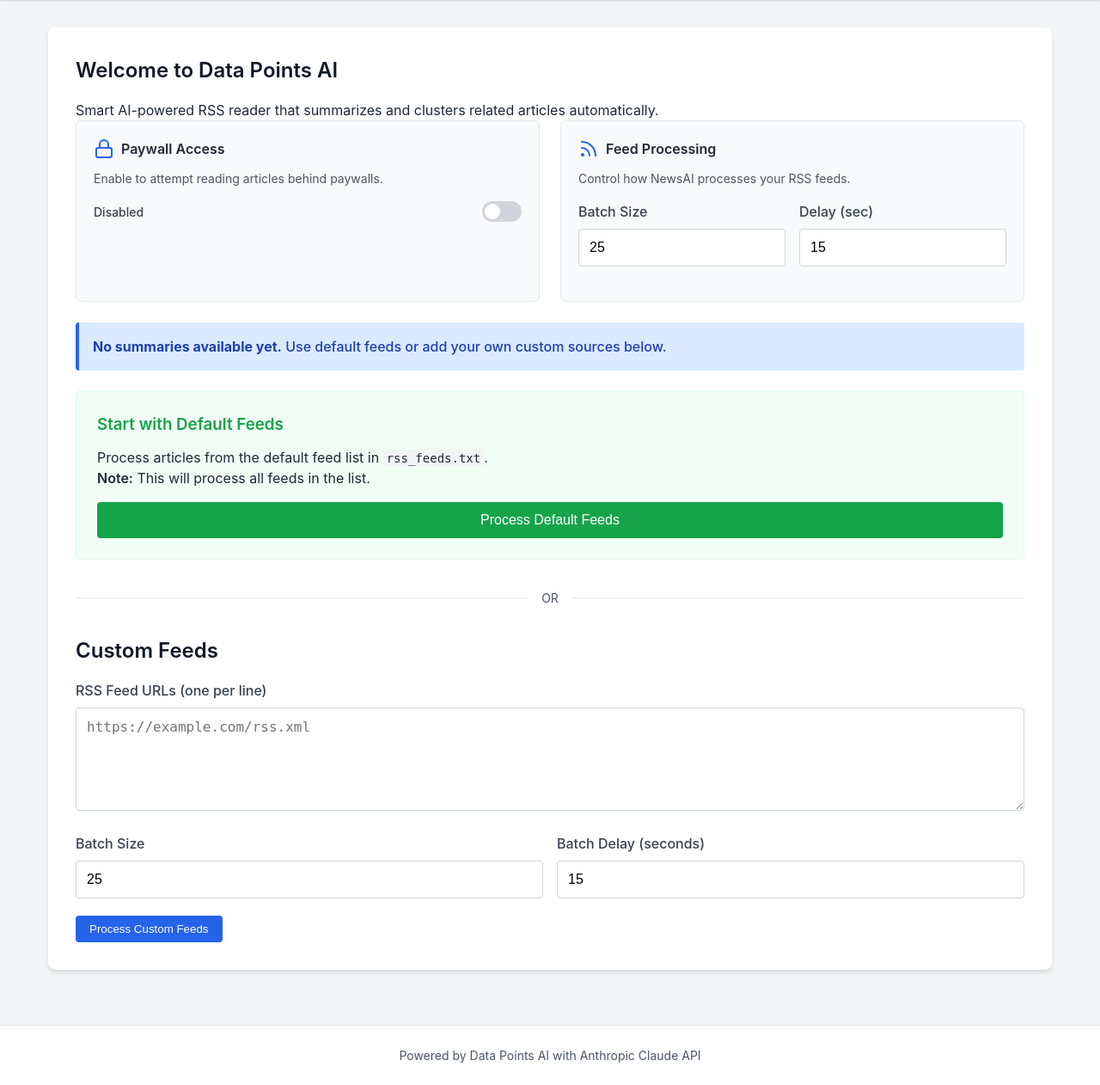
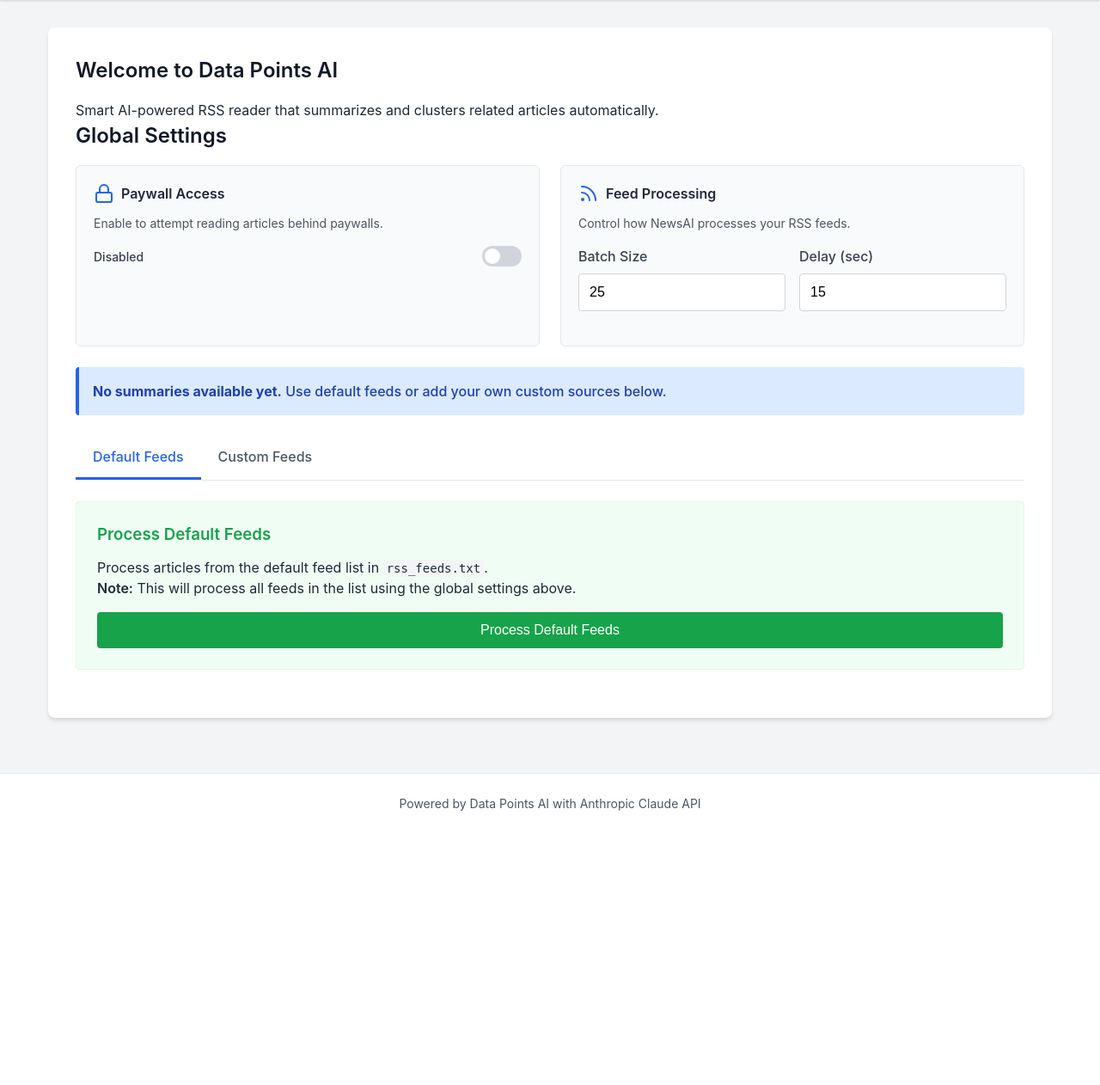
Before and after one commit to tcarmody/rss-reader, a Flask app: page / in a window 1280 px wide. Shown: the part 62-1324 px from the top of the page at 86% size. After the commit the page ends 1005 px from the top, so only its background shows below. Run offline with Flask 2, Linux system fonts and the light colour scheme; parts of the project's set-up code (start-up, migrations or seed data) failed here and were passed over.

Commit message:
De-duplicated processing settings in welcome.html

```diff
--- a/templates/welcome.html
+++ b/templates/welcome.html
@@ -375,6 +375,38 @@
       font-size: 0.875rem;
     }
 
+    .tabs {
+      display: flex;
+      border-bottom: 1px solid var(--neutral-200);
+      margin-bottom: 1.5rem;
+    }
+
+    .tab {
+      padding: 0.75rem 1.25rem;
+      cursor: pointer;
+      font-weight: 500;
+      color: var(--neutral-600);
+      border-bottom: 3px solid transparent;
+      transition: all 0.2s;
+    }
+
+    .tab:hover {
+      color: var(--primary);
+    }
+
+    .tab.active {
+      color: var(--primary);
+      border-bottom-color: var(--primary);
+    }
+
+    .tab-content {
+      display: none;
+    }
+
+    .tab-content.active {
+      display: block;
+    }
+
     @media (max-width: 768px) {
       .settings-grid {
         grid-template-columns: 1fr;
@@ -406,7 +438,10 @@
         <h1 class="card-title">Welcome to Data Points AI</h1>
         <p>Smart AI-powered RSS reader that summarizes and clusters related articles automatically.</p>
 
+        <!-- Configuration Section -->
+        <h3 class="card-title">Global Settings</h3>
         <div class="settings-grid">
+          <!-- Paywall Access -->
           <div class="setting-card">
             <div class="setting-header">
               <svg class="setting-icon" xmlns="http://www.w3.org/2000/svg" width="24" height="24" viewBox="0 0 24 24" fill="none" stroke="currentColor" stroke-width="2" stroke-linecap="round" stroke-linejoin="round">
@@ -435,6 +470,7 @@
             </form>
           </div>
 
+          <!-- Feed Processing -->
           <div class="setting-card">
             <div class="setting-header">
               <svg class="setting-icon" xmlns="http://www.w3.org/2000/svg" width="24" height="24" viewBox="0 0 24 24" fill="none" stroke="currentColor" stroke-width="2" stroke-linecap="round" stroke-linejoin="round">
@@ -446,16 +482,18 @@
             </div>
             <p class="setting-description">Control how NewsAI processes your RSS feeds.</p>
 
+            <form id="globalSettingsForm">
               <div class="input-group">
                 <div class="form-group">
-                <label class="form-label" for="batch_size_setting">Batch Size</label>
-                <input class="form-input" type="number" id="batch_size_setting" value="25" min="1">
+                  <label class="form-label" for="global_batch_size">Batch Size</label>
+                  <input class="form-input" type="number" id="global_batch_size" name="global_batch_size" value="25" min="1">
                 </div>
                 <div class="form-group">
-                <label class="form-label" for="batch_delay_setting">Delay (sec)</label>
-                <input class="form-input" type="number" id="batch_delay_setting" value="15" min="1">
+                  <label class="form-label" for="global_batch_delay">Delay (sec)</label>
+                  <input class="form-input" type="number" id="global_batch_delay" name="global_batch_delay" value="15" min="1">
                 </div>
               </div>
+            </form>
           </div>
         </div>
 
@@ -463,44 +501,49 @@
           <p><strong>No summaries available yet.</strong> Use default feeds or add your own custom sources below.</p>
         </div>
 
+        <!-- Feed Processing Section -->
+        <div class="tabs">
+          <div class="tab active" data-tab="default-feeds">Default Feeds</div>
+          <div class="tab" data-tab="custom-feeds">Custom Feeds</div>
+        </div>
+
+        <!-- Default Feeds -->
+        <div class="tab-content active" id="default-feeds">
           {% if has_default_feeds %}
           <div class="feed-section">
-          <h3>Start with Default Feeds</h3>
+            <h3>Process Default Feeds</h3>
             <p>Process articles from the default feed list in <span class="code">rss_feeds.txt</span>.</p>
-          <p><span class="strong">Note:</span> This will process all feeds in the list.</p>
+            <p><span class="strong">Note:</span> This will process all feeds in the list using the global settings above.</p>
 
             <form action="/refresh" method="post" style="margin-top: 1rem">
               <input type="hidden" name="use_default" value="true">
+              <input type="hidden" name="batch_size" id="default_batch_size">
+              <input type="hidden" name="batch_delay" id="default_batch_delay">
               <button type="submit" class="button success large">Process Default Feeds</button>
             </form>
           </div>
-
-        <div class="separator">
-          <span>OR</span>
+          {% else %}
+          <div class="info-banner">
+            <p>No default feeds found. Please create a <span class="code">rss_feeds.txt</span> file or add custom feeds.</p>
           </div>
           {% endif %}
+        </div>
 
-        <h3 class="card-title">Custom Feeds</h3>
+        <!-- Custom Feeds -->
+        <div class="tab-content" id="custom-feeds">
+          <h3>Add Custom Feeds</h3>
           <form action="/refresh" method="post">
             <div class="form-group">
               <label class="form-label" for="feeds">RSS Feed URLs (one per line)</label>
               <textarea class="form-input" id="feeds" name="feeds" placeholder="https://example.com/rss.xml"></textarea>
             </div>
 
-          <div class="input-group">
-            <div class="form-group">
-              <label class="form-label" for="batch_size">Batch Size</label>
-              <input class="form-input" type="number" id="batch_size" name="batch_size" value="25" min="1">
-            </div>
-
-            <div class="form-group">
-              <label class="form-label" for="batch_delay">Batch Delay (seconds)</label>
-              <input class="form-input" type="number" id="batch_delay" name="batch_delay" value="15" min="1">
-            </div>
-          </div>
+            <input type="hidden" name="batch_size" id="custom_batch_size">
+            <input type="hidden" name="batch_delay" id="custom_batch_delay">
 
             <button type="submit" class="button">Process Custom Feeds</button>
           </form>
+        </div>
       </div>
     </main>
 
@@ -508,5 +551,55 @@
       <p>Powered by Data Points AI with Anthropic Claude API</p>
     </footer>
   </div>
+
+  <script>
+    // Tab switching functionality
+    const tabs = document.querySelectorAll('.tab');
+    const tabContents = document.querySelectorAll('.tab-content');
+
+    tabs.forEach(tab => {
+      tab.addEventListener('click', () => {
+        // Remove active class from all tabs and contents
+        tabs.forEach(t => t.classList.remove('active'));
+        tabContents.forEach(c => c.classList.remove('active'));
+
+        // Add active class to clicked tab
+        tab.classList.add('active');
+
+        // Show corresponding content
+        const tabId = tab.getAttribute('data-tab');
+        document.getElementById(tabId).classList.add('active');
+      });
+    });
+
+    // Synchronize global settings with the form submissions
+    const globalBatchSizeInput = document.getElementById('global_batch_size');
+    const globalBatchDelayInput = document.getElementById('global_batch_delay');
+    const defaultBatchSizeInput = document.getElementById('default_batch_size');
+    const defaultBatchDelayInput = document.getElementById('default_batch_delay');
+    const customBatchSizeInput = document.getElementById('custom_batch_size');
+    const customBatchDelayInput = document.getElementById('custom_batch_delay');
+
+    // Update hidden fields when global settings change
+    function updateHiddenFields() {
+      defaultBatchSizeInput.value = globalBatchSizeInput.value;
+      defaultBatchDelayInput.value = globalBatchDelayInput.value;
+      customBatchSizeInput.value = globalBatchSizeInput.value;
+      customBatchDelayInput.value = globalBatchDelayInput.value;
+    }
+
+    // Initialize hidden fields with global settings
+    updateHiddenFields();
+
+    // Add event listeners to update when global settings change
+    globalBatchSizeInput.addEventListener('change', updateHiddenFields);
+    globalBatchDelayInput.addEventListener('change', updateHiddenFields);
+
+    // Update before form submission
+    const forms = document.querySelectorAll('form');
+    forms.forEach(form => {
+      form.addEventListener('submit', updateHiddenFields);
+    });
+  </script>
 </body>
 </html>
```
Lines whose indentation alone changed are shown as unchanged.
